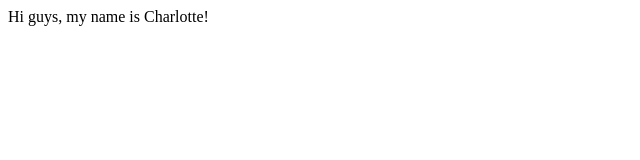
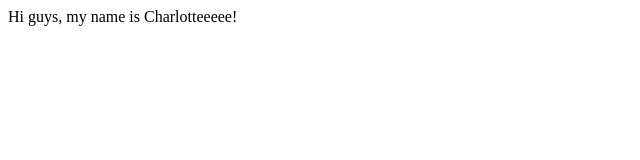
Before and after one commit to CharlotteChenyy/CharlotteChenyy.github.io, a plain HTML site: page index.html in a window 1280 px wide. Shown: the full height of the page, 0-640 px from the left. Drawn offline with Linux system fonts and the light colour scheme.

Commit message:
Update index.html

```diff
--- a/index.html
+++ b/index.html
@@ -1,4 +1,4 @@
 <html>
 <body>
-  <a>Hi guys, my name is Charlotte!</a>
+  <a>Hi guys, my name is Charlotteeeee!</a>
 </body>
```
